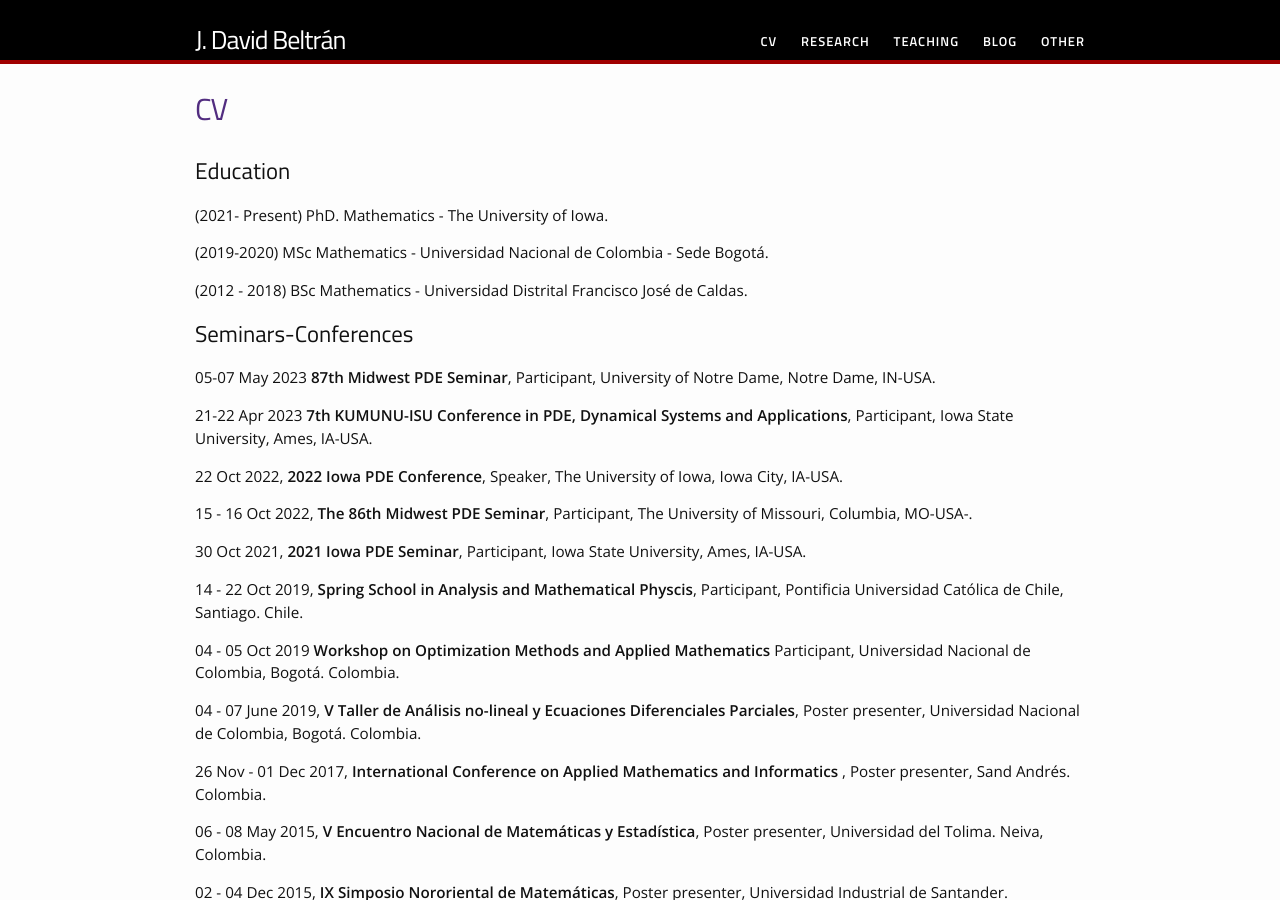
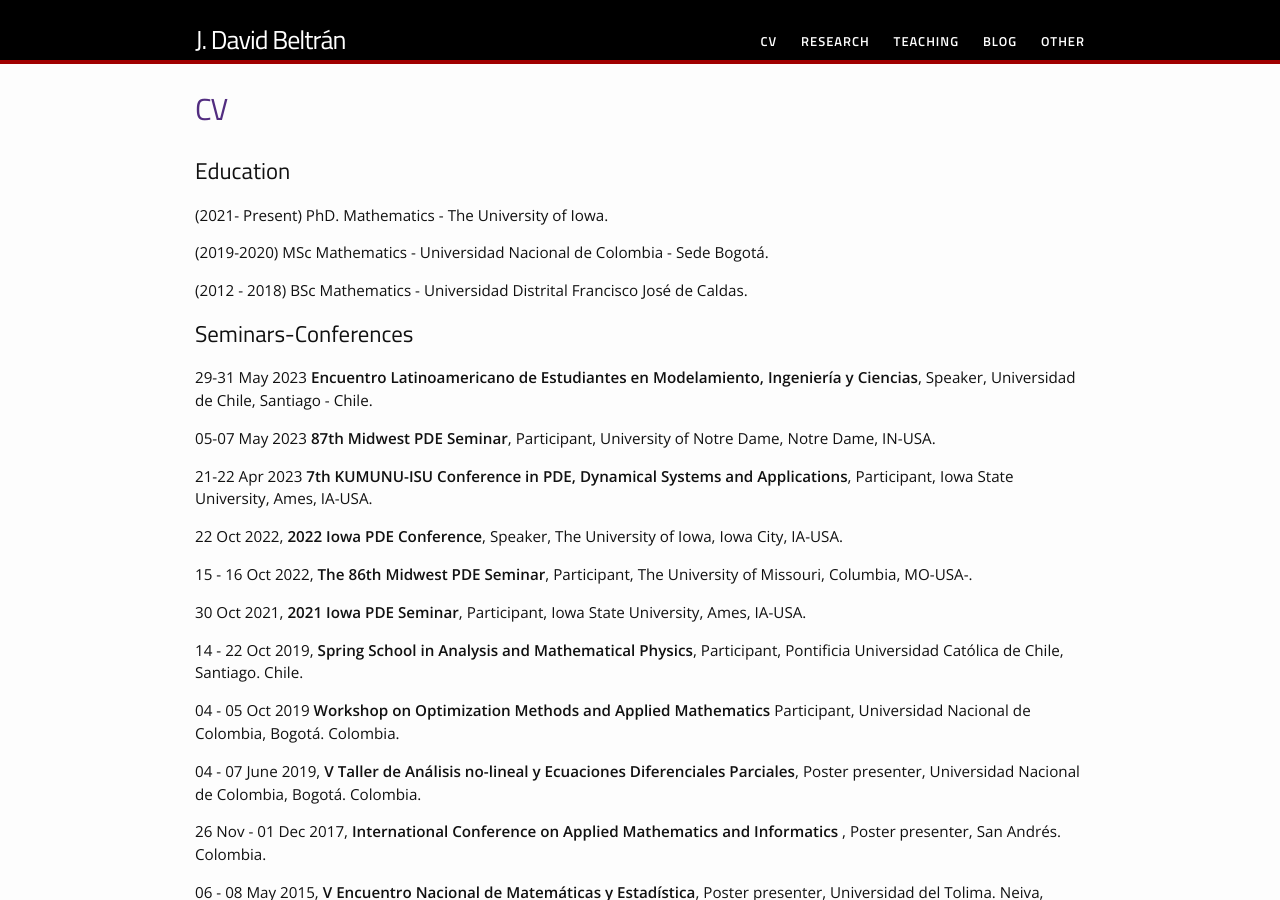
Before and after one commit to jdavidbel/jdavidbel.github.io, a Jekyll site: the page built from cv.md, in a window 1280 px wide and 900 px high. Built offline with Jekyll 4.4.1, drawn with Linux system fonts in a browser that asks for light colours.

Commit message:
Charla chile

```diff
--- a/cv.md
+++ b/cv.md
@@ -14,6 +14,8 @@ permalink: /cv/
 (2012 - 2018) BSc Mathematics - Universidad Distrital Francisco José de Caldas.
 
 ## Seminars-Conferences
+29-31 May 2023 **Encuentro Latinoamericano de Estudiantes en Modelamiento, Ingeniería y Ciencias**, Speaker, Universidad de Chile, Santiago - Chile.
+
 05-07 May 2023 **87th Midwest PDE Seminar**, Participant, University of Notre Dame, Notre Dame, IN-USA.
 
 21-22 Apr 2023 **7th KUMUNU-ISU Conference in PDE, Dynamical Systems and Applications**, Participant, Iowa State University, Ames, IA-USA.
@@ -24,13 +26,13 @@ permalink: /cv/
 
 30 Oct 2021, **2021 Iowa PDE Seminar**, Participant, Iowa State University, Ames, IA-USA.
 
-14 - 22 Oct 2019, **Spring School in Analysis and Mathematical Physcis**, Participant, Pontificia Universidad Católica de Chile, Santiago. Chile.
+14 - 22 Oct 2019, **Spring School in Analysis and Mathematical Physics**, Participant, Pontificia Universidad Católica de Chile, Santiago. Chile.
 
 04 - 05 Oct 2019 **Workshop on Optimization Methods and Applied Mathematics** Participant, Universidad Nacional de Colombia, Bogotá. Colombia.
 
 04 - 07 June 2019, **V Taller de Análisis no-lineal y Ecuaciones Diferenciales Parciales**, Poster presenter, Universidad Nacional de Colombia, Bogotá. Colombia.
 
-26 Nov - 01 Dec 2017, **International Conference on Applied Mathematics and Informatics** , Poster presenter, Sand Andrés. Colombia.
+26 Nov - 01 Dec 2017, **International Conference on Applied Mathematics and Informatics** , Poster presenter, San Andrés. Colombia.
 
 06 - 08 May 2015, **V Encuentro Nacional de Matemáticas y Estadística**, Poster presenter, Universidad del Tolima. Neiva, Colombia.
 
```
